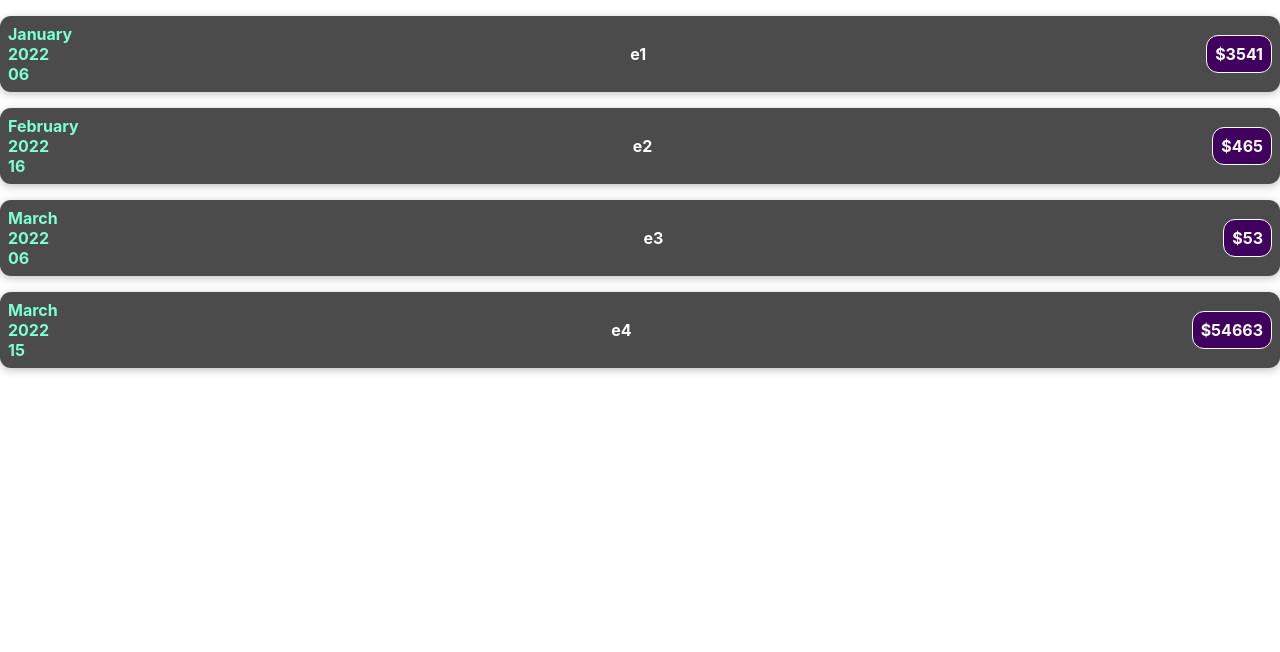
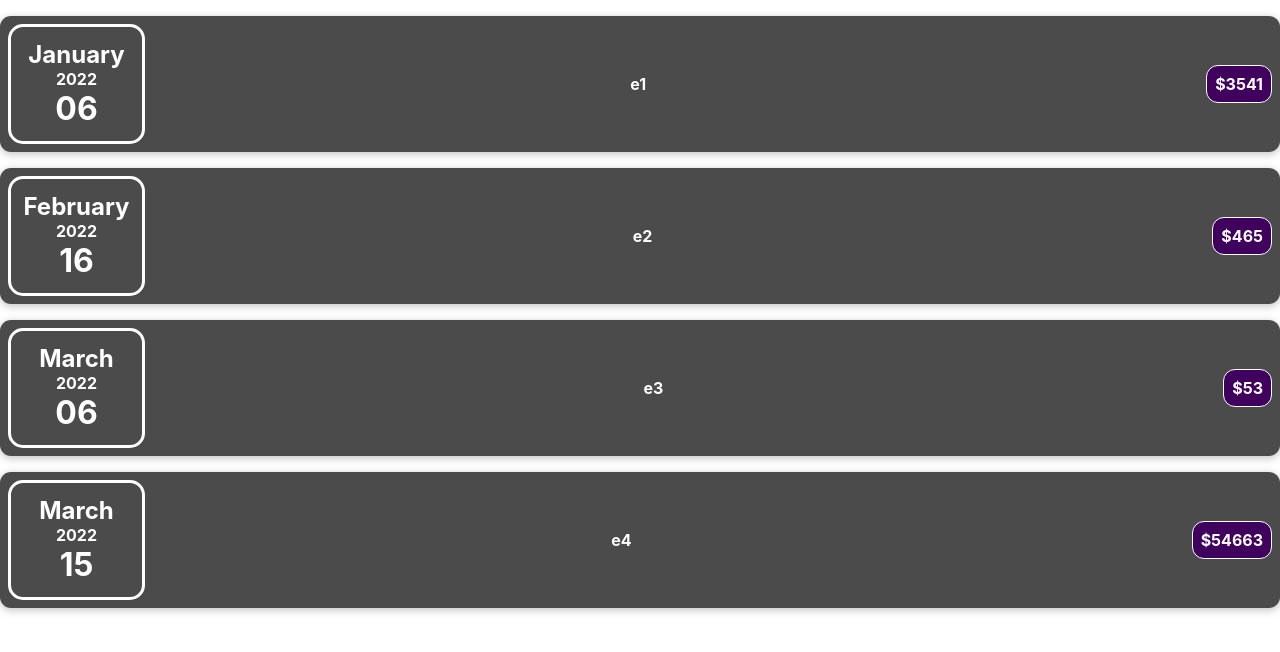
Before and after one commit to parvezaman/udemy-react-complete-guide, a React (Create React App) app: page / in a window 1280 px wide. Shown: the top 652 px of the page. Built offline with nearby package versions, Linux system fonts and the light colour scheme.

Commit message:
component added into multiple components 3/16

```diff
--- /dev/null
+++ b/src/components/ExpenseItem/ExpenseDate.css
@@ -0,0 +1,17 @@
+.expense-date {
+  border: 3px solid white;
+  padding: 13px;
+  border-radius: 15px;
+  display: flex;
+  flex-direction: column;
+  justify-content: center;
+  align-items: center;
+  color: white;
+  min-width: 105px;
+}
+.expense-date__month {
+  font-size: 1.5rem;
+}
+.expense-date__day {
+  font-size: 2rem;
+}
--- /dev/null
+++ b/src/components/ExpenseItem/ExpenseDate.js
@@ -0,0 +1,19 @@
+import React from "react";
+import "./ExpenseDate.css";
+
+const ExpenseDate = (props) => {
+  const month = props.date.toLocaleString("en-US", { month: "long" });
+  const year = props.date.getFullYear();
+  // const year = props.date.toLocaleString("en-US", { year: "numeric" });
+  const day = props.date.toLocaleString("en-US", { day: "2-digit" });
+  // const day = props.date.toLocaleString("en-US", { day: "numeric" });
+  return (
+    <div className="expense-date">
+      <div className="expense-date__month">{month}</div>
+      <div className="expense-date__yean">{year}</div>
+      <div className="expense-date__day">{day}</div>
+    </div>
+  );
+};
+
+export default ExpenseDate;
--- a/src/components/ExpenseItem/ExpenseItem.js
+++ b/src/components/ExpenseItem/ExpenseItem.js
@@ -1,4 +1,5 @@
 import React from "react";
+import ExpenseDate from "./ExpenseDate";
 import "./ExpenseItem.css";
 
 const ExpenseItem = (props) => {
@@ -9,17 +10,10 @@
   // console.log(expenseDate);
   console.log(props.date.toLocaleString("en-US", { month: "long" }));
 
-  const month = props.date.toLocaleString("en-US", { month: "long" });
-  const year = props.date.getFullYear();
-  // const year = props.date.toLocaleString("en-US", { year: "numeric" });
-  const day = props.date.toLocaleString("en-US", { day: "2-digit" });
-  // const day = props.date.toLocaleString("en-US", { day: "numeric" });
   return (
     <div className="expense-item">
       <div className="expense-item__date">
-        <div>{month}</div>
-        <div>{year}</div>
-        <div>{day}</div>
+        <ExpenseDate date={props.date} />
       </div>
       <div className="expense-item__description">
         <div className="expense-item__title">
```
